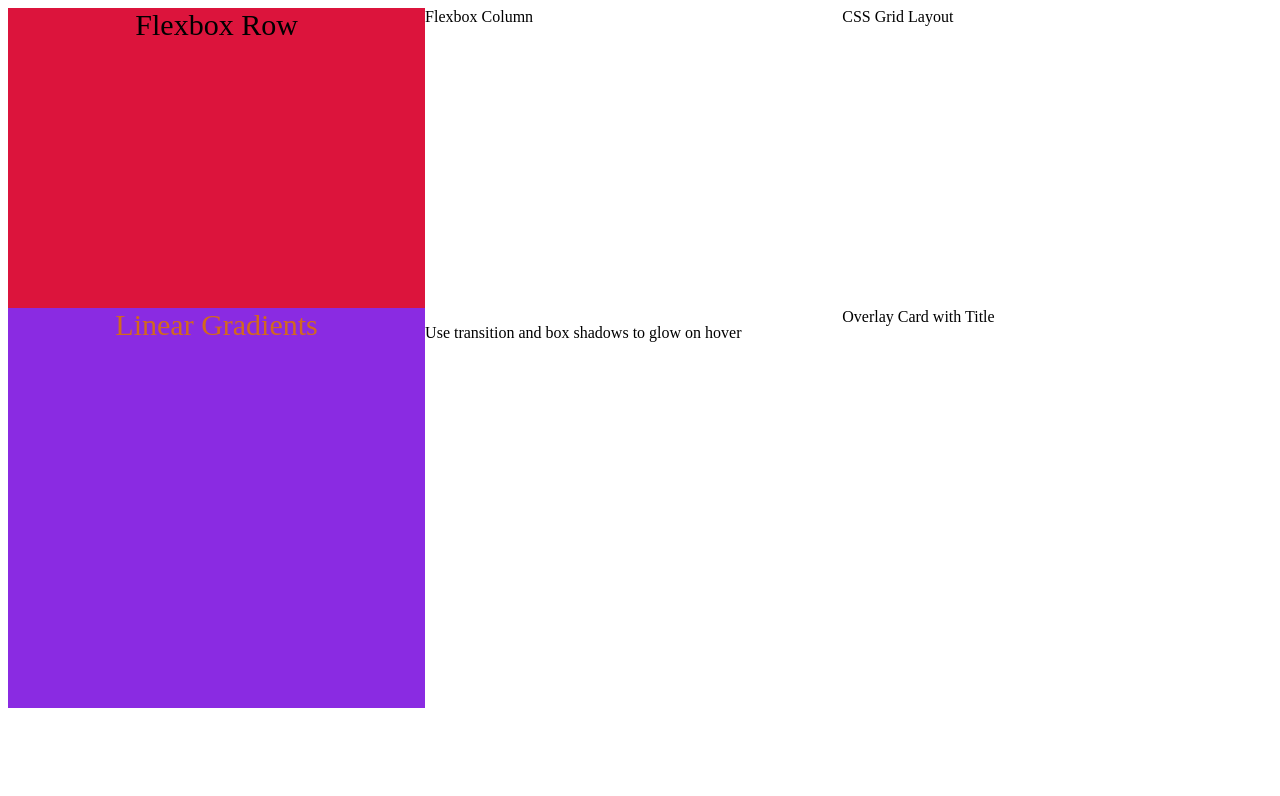
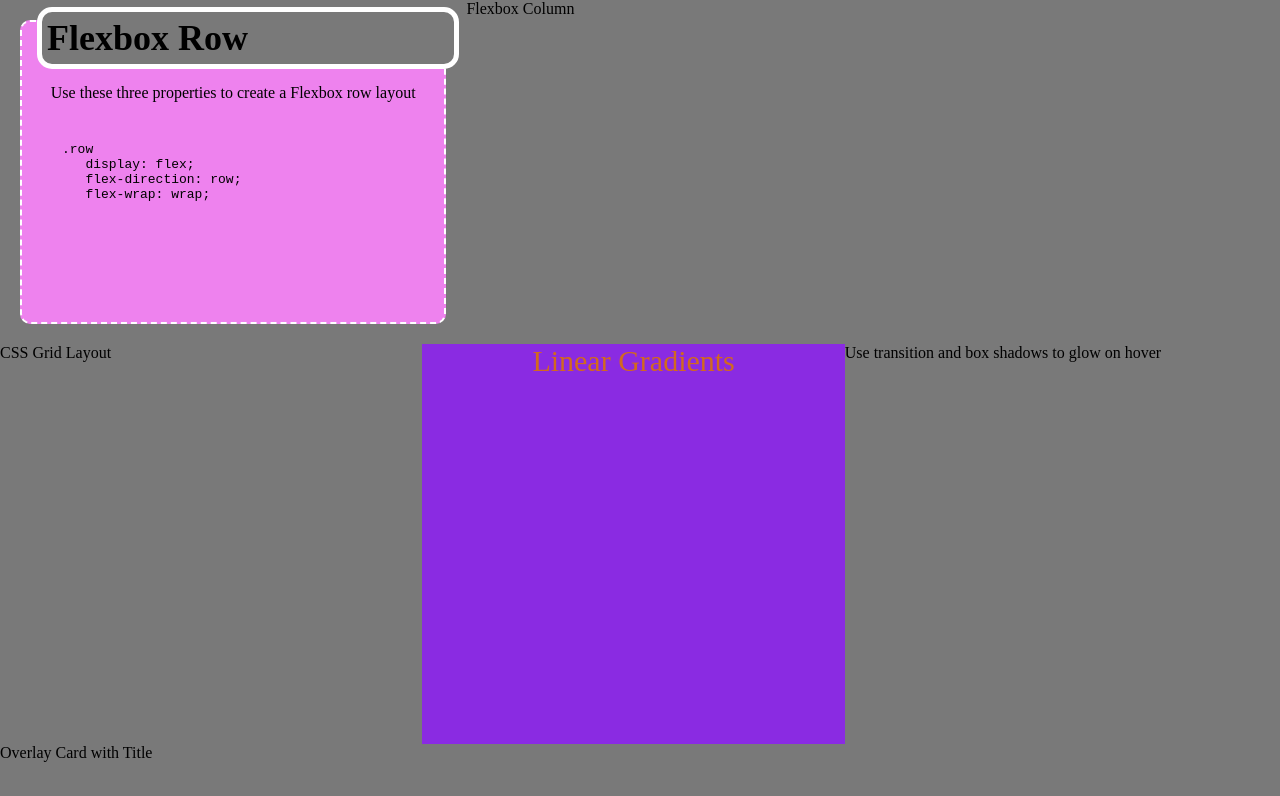
Before and after one commit to chriskimball/merge-conflict-room-11, a plain HTML site: page index.html in a window 1280 px wide. Drawn offline with Linux system fonts and the light colour scheme.

Commit message:
Box 1 content

```diff
--- a/index.html
+++ b/index.html
@@ -10,7 +10,14 @@
 <body>
     <div class="main-container">
         <div id="box" class="box1">
-            Flexbox Row
+            <h1>Flexbox Row</h1>
+            <p>Use these three properties to create a Flexbox row layout</p>
+            <div class="code-snippet">
+                <pre>.row</pre>
+                <pre>   display: flex;</pre>
+                <pre>   flex-direction: row;</pre>
+                <pre>   flex-wrap: wrap;</pre>
+            </div>
         </div>
         <div id="box" class="box2">
             Flexbox Column
--- a/style.css
+++ b/style.css
@@ -1,3 +1,12 @@
+*{
+    margin:0px;
+    padding:0px;
+}
+
+body{
+    background-color: rgb(121, 121, 121);
+}
+
 .main-container{
     display:flex;
     flex-wrap:wrap;
@@ -5,13 +14,45 @@
 }
 
 .box1{
-    background-color:crimson;
+    background-color:violet;
     height:300px;
     text-align:center;
     color:rgb(0, 0, 0);
-    font-size:30px;
     width:33%;
+    border:2px white dashed;
+    border-radius:10px;
+    margin:20px;
 }
+
+.box1 h1{
+    font-size:36px;
+    border:5px white solid;
+    padding:5px;
+    text-align:left;
+    transform:translate(15px, -15px);
+    border-radius:15px;
+    background-color: rgb(121, 121, 121);
+}
+
+
+
+.code-snippet{
+    margin:20px;
+    padding:20px;
+    text-align:left;
+}
+
+
+.box4{
+    background-color:blueviolet;
+    height: 400px;
+    width: 300px;
+    text-align: center;
+    color:chocolate;
+    font-size: 30px;
+}
+
+
 
 @media screen and (min-width:999px) {
     #box{
@@ -33,12 +74,3 @@
         width:100%;
     }
 }
-
-.box4{
-    background-color:blueviolet;
-    height: 400px;
-    width: 300px;
-    text-align: center;
-    color:chocolate;
-    font-size: 30px;
-}
```
